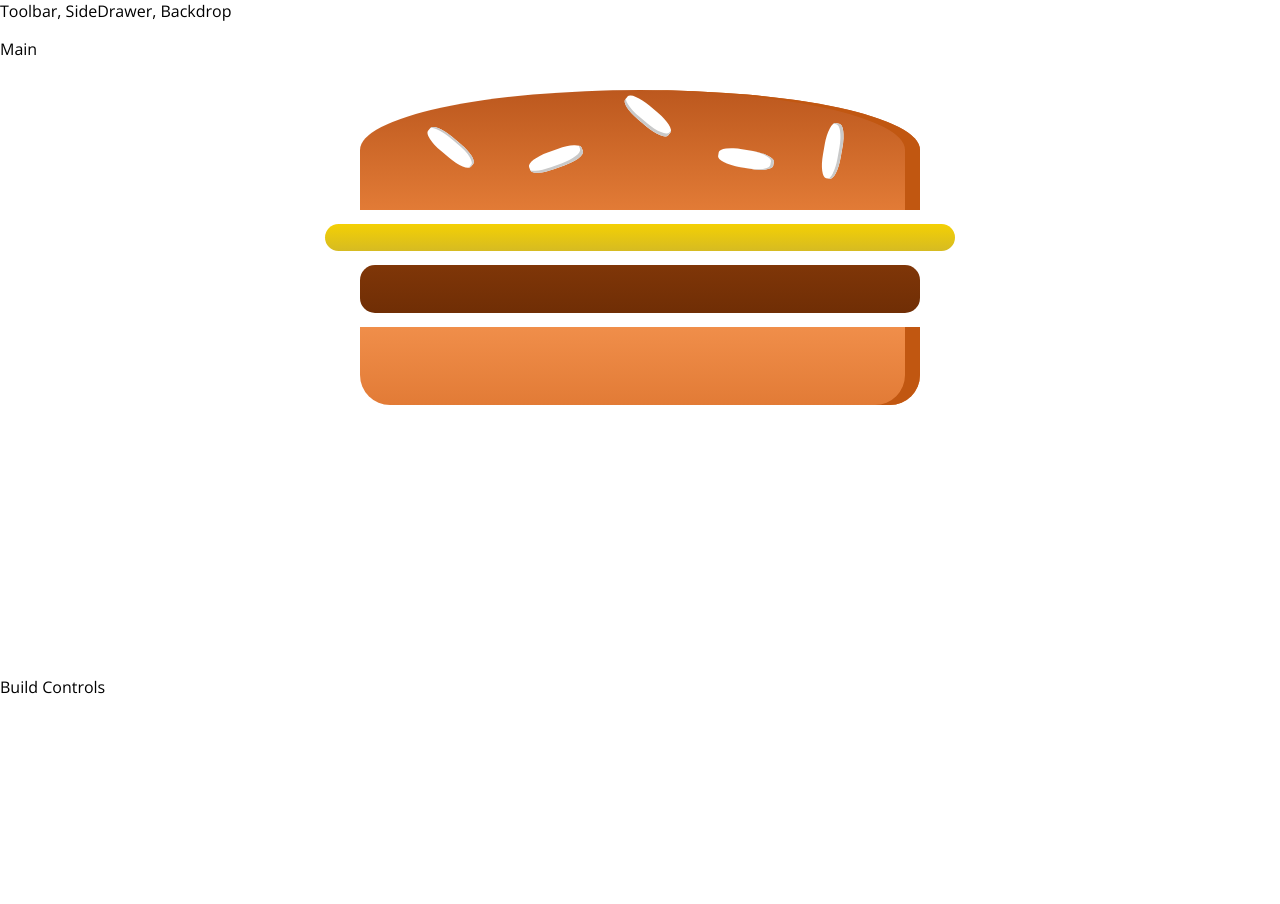
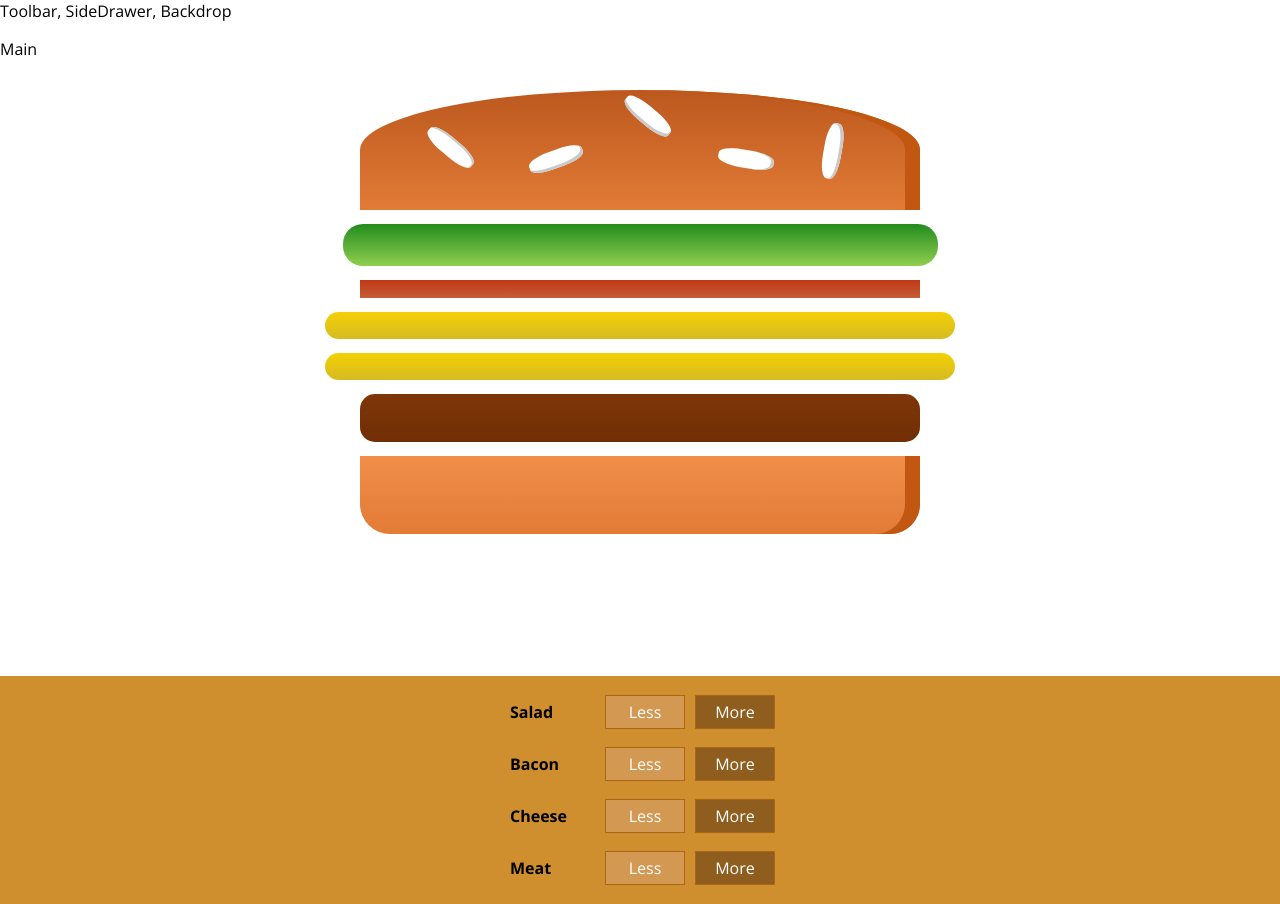
Before and after one commit to kapilag96/burger-builder, a React (Create React App) app: page / in a window 1280 px wide. Before the commit the page ends 800 px from the top, so only its background shows below. Built offline with nearby package versions, Linux system fonts and the light colour scheme.

Commit message:
Add build controls

```diff
--- /dev/null
+++ b/src/components/BuildControls/BuildControl/BuildControl.css
@@ -0,0 +1,56 @@
+.BuildControl {
+    display: flex;
+    justify-content: space-between;
+    align-items: center;
+    margin: 5px 0;
+}
+
+.BuildControl button {
+    display: block;
+    font: inherit;
+    padding: 5px;
+    margin: 0 5px;
+    width: 80px;
+    border: 1px solid #AA6817;
+    cursor: pointer;
+    outline: none;
+}
+
+.BuildControl button:disabled {
+    background-color: #AC9980;
+    border: 1px solid #7E7365;
+    color: #ccc;
+    cursor: default;
+}
+
+.BuildControl button:hover:disabled {
+    background-color: #AC9980;
+    color: #ccc;
+    cursor: not-allowed;
+}
+
+.Label {
+    padding: 10px;
+    font-weight: bold;
+    width: 80px;
+}
+
+.BuildControl .Less {
+    background-color: #D39952;
+    color: white;
+}
+
+.BuildControl .More {
+    background-color: #8F5E1E;
+    color: white;
+}
+
+.BuildControl .Less:hover, .BuildControl .Less:active {
+    background-color: #DAA972;
+    color: white;
+}
+
+.BuildControl .More:hover,.BuildControl .More:active {
+    background-color: #99703F;
+    color: white;
+}
--- /dev/null
+++ b/src/components/BuildControls/BuildControl/BuildControl.js
@@ -0,0 +1,11 @@
+import './BuildControl.css';
+
+const BuildControl = (props) => (
+  <div className="BuildControl">
+    <div className="Label">{props.label}</div>
+    <button disabled={props.lessDisabled} onClick={props.lessHandler} className="Less">Less</button>
+    <button onClick={props.moreHandler} className="More">More</button>
+  </div>
+);
+
+export default BuildControl;
--- /dev/null
+++ b/src/components/BuildControls/BuildControls.css
@@ -0,0 +1,10 @@
+.BuildControls {
+    width: 100%;
+    background-color: #CF8F2E;
+    display: flex;
+    flex-flow: column;
+    align-items: center;
+    box-shadow: 0 2px 1px #ccc;
+    margin: auto;
+    padding: 10px 0;
+}
--- /dev/null
+++ b/src/components/BuildControls/BuildControls.js
@@ -0,0 +1,25 @@
+import BuildControl from './BuildControl/BuildControl';
+import './BuildControls.css';
+
+const controls = [
+  {label: 'Salad', type: 'salad'},
+  {label: 'Bacon', type: 'bacon'},
+  {label: 'Cheese', type: 'cheese'},
+  {label: 'Meat', type: 'meat'},
+];
+
+export const BuildControls = (props) => {
+  return (
+    <div className="BuildControls">
+      {controls.map(ctrl => (
+        <BuildControl
+          key={ctrl.label}
+          moreHandler={() => props.moreHandler(ctrl.type)}
+          lessHandler={() => props.lessHandler(ctrl.type)}
+          label={ctrl.label}
+          lessDisabled={props.lessDisabled[ctrl.type]}
+        />
+      ))}
+    </div>
+  )
+}
--- a/src/components/Burger/Burger.css
+++ b/src/components/Burger/Burger.css
@@ -2,7 +2,7 @@
     width: 100%;
     margin: auto;
     height: 250px;
-    overflow: scroll;
+    overflow: auto;
     text-align: center;
     font-weight: bold;
     font-size: 1.2rem;
--- a/src/components/Burger/Burger.js
+++ b/src/components/Burger/Burger.js
@@ -2,11 +2,19 @@ import './Burger.css';
 import BurgerIngredient from './BurgerIng/BurgerIng';
 
 const Burger = props => {
+
+  let ingredients = [];
+  for (const [ing, count] of Object.entries(props.ingredients)){
+    for (let i=0; i < count; i++){
+      ingredients.push(<BurgerIngredient type={ing} key={ing + i} />)
+    }
+  }
+
+  if (ingredients.length === 0) ingredients = <p>Please add some ingredients to get started.</p>
   return (
     <div className="Burger">
       <BurgerIngredient type="bread-top" />
-      <BurgerIngredient type="cheese" />
-      <BurgerIngredient type="meat" />
+      {ingredients}
       <BurgerIngredient type="bread-bottom" />
     </div>
   )
--- a/src/containers/BurgerBuilder/BurgerBuilder.js
+++ b/src/containers/BurgerBuilder/BurgerBuilder.js
@@ -1,12 +1,74 @@
 import { Component } from 'react';
+import { BuildControls } from '../../components/BuildControls/BuildControls';
 import Burger from '../../components/Burger/Burger';
 
+
+const INGREDIENT_PRICES = {
+  salad: 0.5,
+  cheese: 0.4,
+  meat: 1.3,
+  bacon: 0.7
+};
+
 class BurgerBuilder extends Component{
+  state = {
+    ingredients: {
+      salad: 1,
+      bacon: 1,
+      cheese: 2,
+      meat: 1
+    },
+    totalPrice: 4
+  }
+
+  addIngredientHandler = (type) => {
+    const oldCount = this.state.ingredients[type];
+    const updatedIngredients = {
+      ...this.state.ingredients,
+      [type]: oldCount + 1
+    };
+    // Update the price as well
+    const newPrice = this.state.totalPrice + INGREDIENT_PRICES[type];
+
+    this.setState({
+      ingredients: updatedIngredients,
+      totalPrice: newPrice
+    });
+  }
+
+  removeIngredientHandler = (type) => {
+    const oldCount = this.state.ingredients[type];
+    if (oldCount === 0) return;
+
+    const updatedIngredients = {
+      ...this.state.ingredients,
+      [type]: oldCount - 1
+    };
+    // Update the price as well
+    const newPrice = this.state.totalPrice - INGREDIENT_PRICES[type];
+
+    this.setState({
+      ingredients: updatedIngredients,
+      totalPrice: newPrice
+    });
+  }
+
   render(){
+
+    const lessDisabled = Object.fromEntries(
+      Object.entries(this.state.ingredients).map(([ing, count]) => {
+        return [ing, count <= 0]
+      })
+    )
+
     return (
       <>
-        <Burger/>
-        <div>Build Controls</div>
+        <Burger ingredients={this.state.ingredients}/>
+        <BuildControls
+          moreHandler={this.addIngredientHandler}
+          lessHandler={this.removeIngredientHandler}
+          lessDisabled={lessDisabled}
+        />
       </>
     );
   }
```
